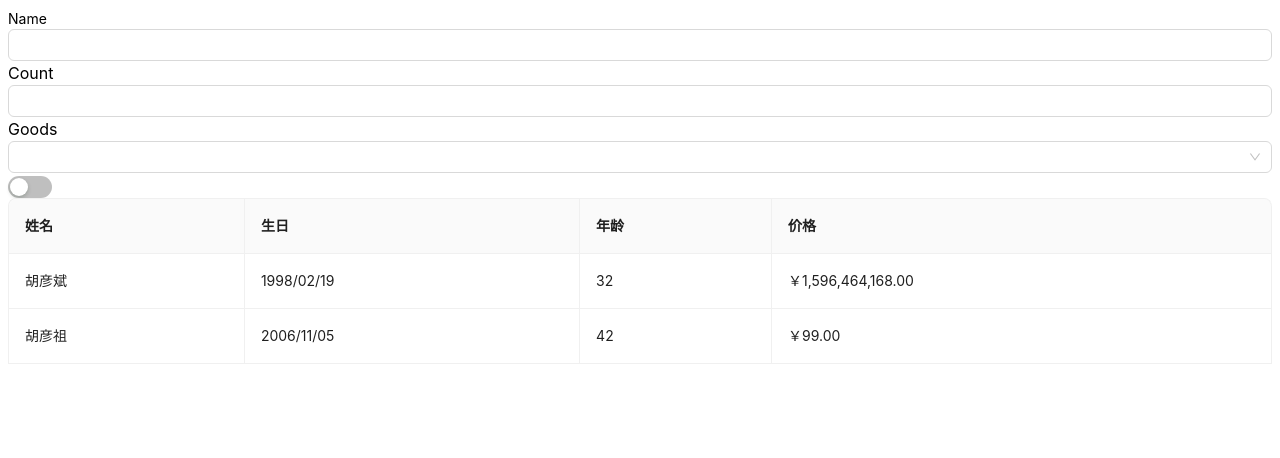
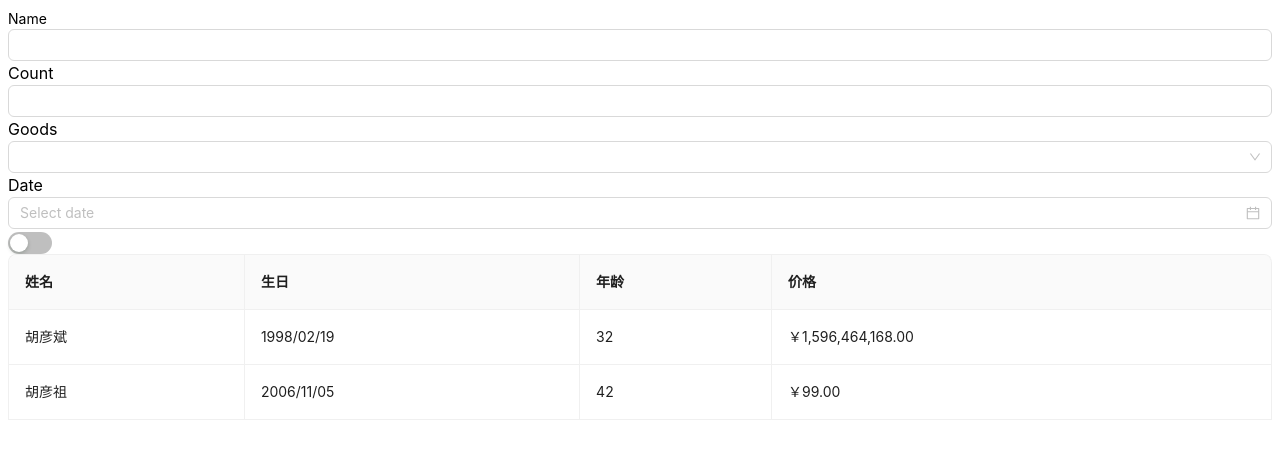
Before and after one commit to ZHTGitHub/nifty-react, a React (Vite) app: page / in a window 1280 px wide. Shown: the top 458 px of the page. Built offline with nearby package versions, Linux system fonts and the light colour scheme.

Commit message:
ci: 开发组件

```diff
--- a/components/date-picker/DatePicker.tsx
+++ b/components/date-picker/DatePicker.tsx
@@ -14,6 +14,9 @@ function ZInput(props: ZDatePickerProps) {
 
     <DatePicker
       { ...rest }
+      style={{
+        width: '100%'
+      }}
     />
   </div>
 }
--- a/components/table/Table.tsx
+++ b/components/table/Table.tsx
@@ -10,7 +10,7 @@ export interface ZTableProps {
   bordered?: boolean;
   columns?: Column[];
   data?: object[];
-  keyName?: string | number;
+  keyName?: string;
   size?: 'large' | 'middle' | 'small';
 }
 
@@ -18,7 +18,7 @@ function ZTable(props: ZTableProps) {
   const {
     bordered = false,
     columns,
-    data,
+    data = [],
     keyName = 'id',
     size = 'large',
   } = props
@@ -36,7 +36,7 @@ function ZTable(props: ZTableProps) {
             align = 'left',
             className,
             ellipsis = false,
-            format,
+            format = 'YYYY/MM/DD HH:mm:ss',
             html = false,
             key,
             prefix,
@@ -77,7 +77,7 @@ function ZTable(props: ZTableProps) {
               }
 
               // Date
-              if(format && type === 'date' && typeof textChildren === 'string') {
+              if(type === 'date' && typeof textChildren === 'string') {
                 textChildren = dayjs(textChildren).format(format)
               }
 
--- a/components/table/types.ts
+++ b/components/table/types.ts
@@ -1,9 +1,9 @@
 import type { CSSProperties } from 'react'
-import type { TableColumnType, TableColumnGroupType, TableColumnProps } from 'antd'
+import type { TableColumnType, TableColumnGroupType } from 'antd'
 
 // 日期格式、金额格式、保留小数点多少位
 
-export interface Column extends TableColumnProps {
+export interface Column {
   // 列的对齐方式
   align?: 'left' | 'right' | 'center';
   //
--- a/src/App.tsx
+++ b/src/App.tsx
@@ -1,5 +1,5 @@
 import "./App.css";
-import { ZInput, ZInputNumber, ZSelect, ZSwitch, ZTable } from "../components";
+import { ZDatePicker, ZInput, ZInputNumber, ZSelect, ZSwitch, ZTable } from "../components";
 
 function App() {
   const dataSource = [
@@ -28,7 +28,7 @@ function App() {
       title: '生日',
       key: 'birthday',
       type: 'date',
-      format: 'YYYY/MM/DD'
+      format: 'YYYY/MM/DD',
     },
     {
       title: '年龄',
@@ -58,6 +58,10 @@ function App() {
         }
       ></ZSelect>
 
+      <ZDatePicker
+        label="Date"
+      ></ZDatePicker>
+
       <ZSwitch></ZSwitch>
 
       <ZTable
```
